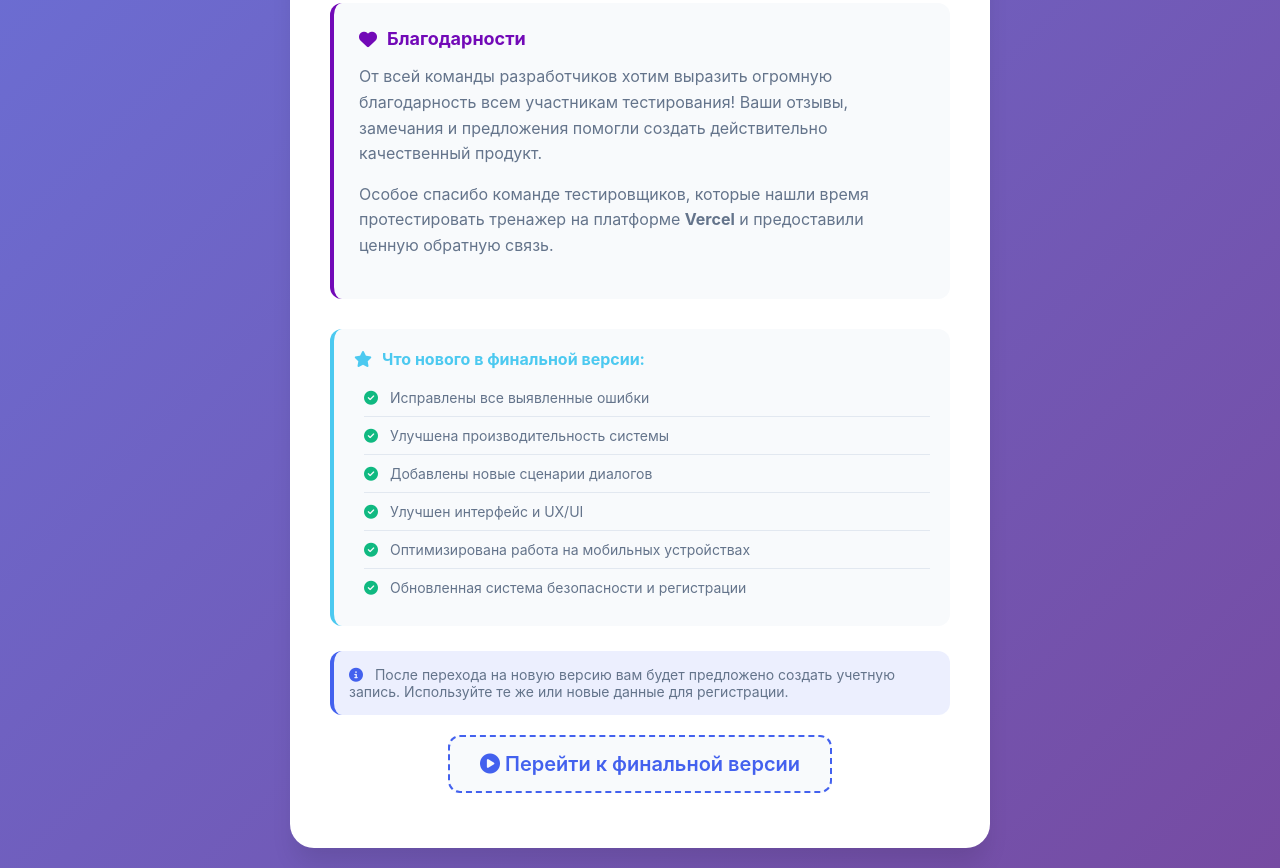
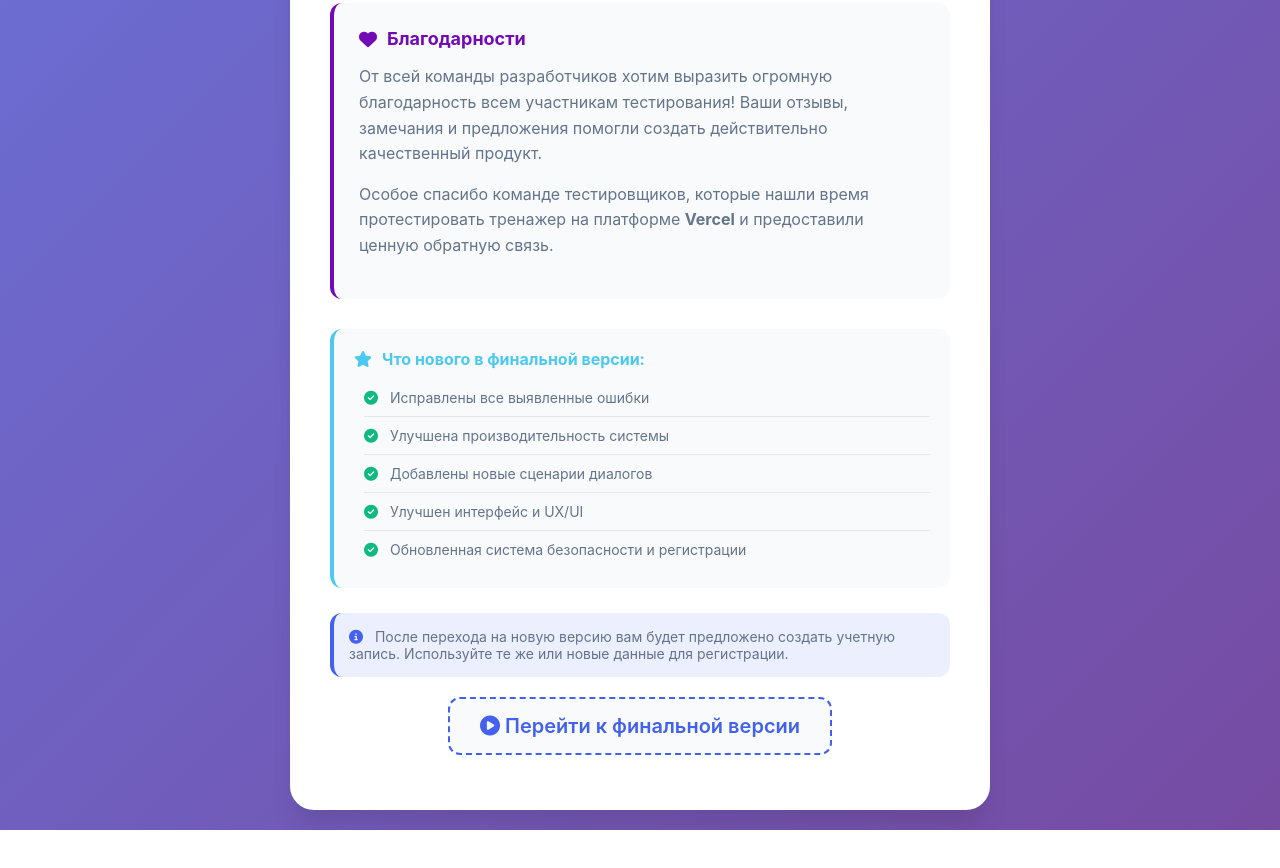
Before and after one commit to sagoloshchapov/DT-2-3, a website: page index.html in a window 1280 px wide. Shown: the part 1130-1998 px from the top of the page. After the commit the page ends 1960 px from the top, so only its background shows below. Drawn offline with Linux system fonts and the light colour scheme.

Commit message:
Update index.html

```diff
--- a/index.html
+++ b/index.html
@@ -459,7 +459,6 @@
                 <li><i class="fas fa-check-circle"></i> Улучшена производительность системы</li>
                 <li><i class="fas fa-check-circle"></i> Добавлены новые сценарии диалогов</li>
                 <li><i class="fas fa-check-circle"></i> Улучшен интерфейс и UX/UI</li>
-                <li><i class="fas fa-check-circle"></i> Оптимизирована работа на мобильных устройствах</li>
                 <li><i class="fas fa-check-circle"></i> Обновленная система безопасности и регистрации</li>
             </ul>
         </div>
```
